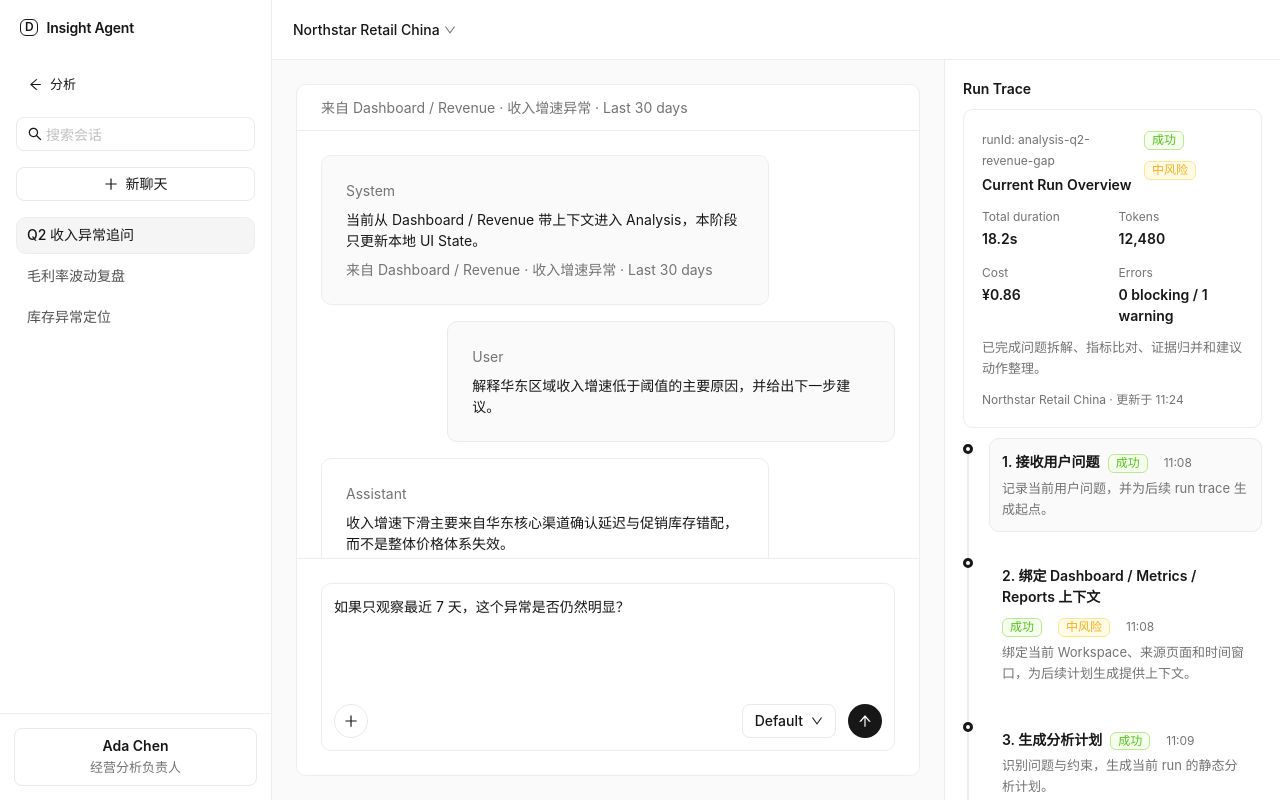
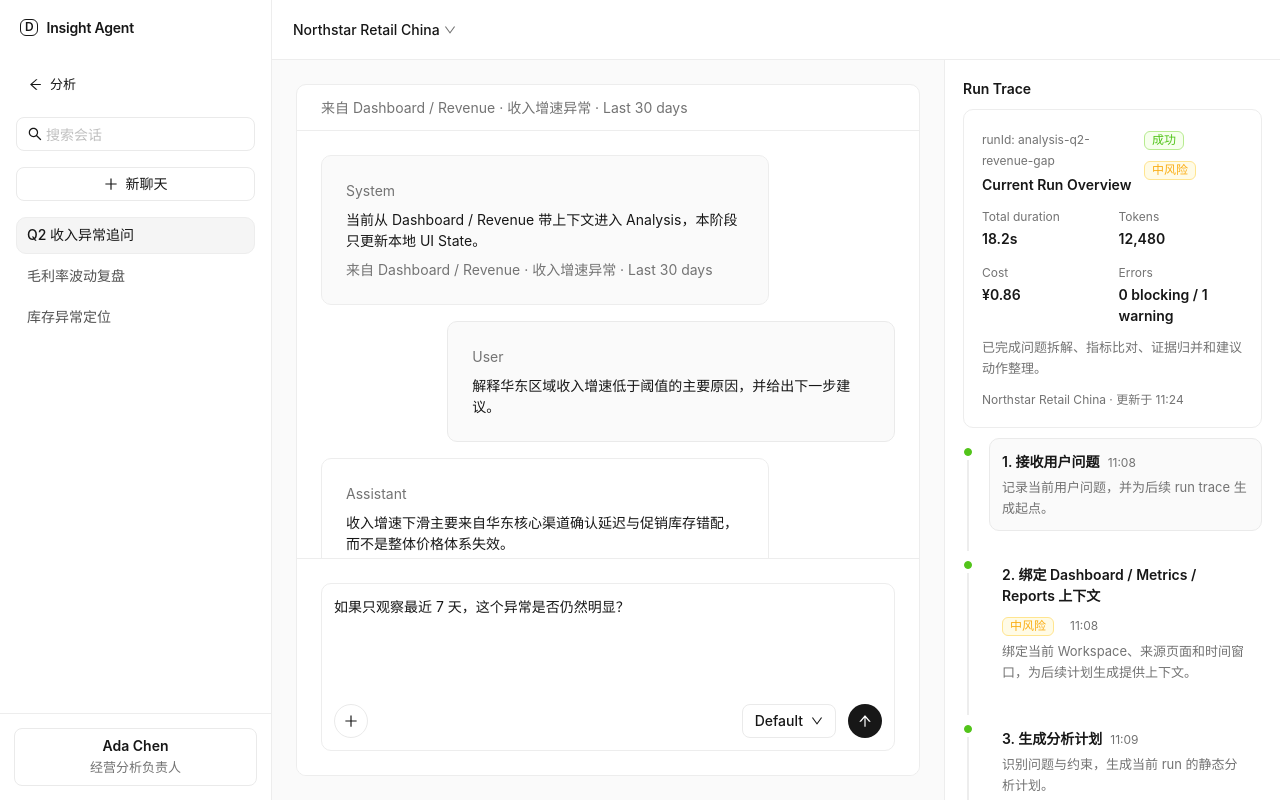
Before and after one commit to arveno/insight-agent-platform, a React (Vite) app in the folder apps/web/: page / in a window 1280 px wide. Both pictures are taken after a click on the button "分析". Built offline with nearby package versions, Linux system fonts and the light colour scheme.

Commit message:
fix: refine analysis run trace drawer interaction

```diff
--- a/apps/web/src/app/layout/RunTraceDetailDrawer.tsx
+++ b/apps/web/src/app/layout/RunTraceDetailDrawer.tsx
@@ -1,4 +1,4 @@
-import type { ReactNode } from "react";
+import { useEffect, type ReactNode } from "react";
 import { Button, Descriptions, Divider, Space, Typography } from "antd";
 
 import type { AnalysisRunTraceEventViewModel } from "../../features/agent-analysis/models";
@@ -32,6 +32,7 @@ export function RunTraceDetailDrawer({
   open
 }: RunTraceDetailDrawerProps) {
   const { t } = useI18n();
+  const drawerRootClassName = "analysis-run-trace-detail-drawer";
   const drawerContainer =
     typeof document === "undefined" ? undefined : () => document.querySelector("main") ?? document.body;
   const resourceItems = [
@@ -65,6 +66,34 @@ export function RunTraceDetailDrawer({
       : null
   ].filter((item): item is NonNullable<typeof item> => item !== null);
 
+  useEffect(() => {
+    if (!open || typeof document === "undefined") {
+      return undefined;
+    }
+
+    const handleDocumentMouseDown = (mouseEvent: MouseEvent) => {
+      if (!(mouseEvent.target instanceof Element)) {
+        return;
+      }
+
+      if (mouseEvent.target.closest(`.${drawerRootClassName}`)) {
+        return;
+      }
+
+      if (mouseEvent.target.closest("[data-trace-timeline-trigger='true']")) {
+        return;
+      }
+
+      onClose();
+    };
+
+    document.addEventListener("mousedown", handleDocumentMouseDown);
+
+    return () => {
+      document.removeEventListener("mousedown", handleDocumentMouseDown);
+    };
+  }, [drawerRootClassName, onClose, open]);
+
   return (
     <AppDrawer
       destroyOnHidden={false}
@@ -78,6 +107,7 @@ export function RunTraceDetailDrawer({
       onClose={onClose}
       open={open}
       placement="right"
+      rootClassName={drawerRootClassName}
       rootStyle={{
         position: "absolute"
       }}
--- a/apps/web/src/shared/ui/trace/TraceTimeline.tsx
+++ b/apps/web/src/shared/ui/trace/TraceTimeline.tsx
@@ -1,9 +1,9 @@
-import type { ReactNode } from "react";
+import type { CSSProperties, ReactNode } from "react";
 import { Space, Timeline, Typography, theme } from "antd";
 
 import { shellTypographyStyles } from "../../theme";
 import { EmptyState, type EmptyStateProps } from "../feedback";
-import { RiskBadge, type RiskBadgeProps, StatusTag, type StatusTagProps } from "../status";
+import { RiskBadge, type RiskBadgeProps, type StatusTagProps } from "../status";
 
 export type TraceTimelineItem = {
   ariaLabel?: string;
@@ -30,6 +30,16 @@ export type TraceTimelineProps = {
  */
 export function TraceTimeline({ empty, items }: TraceTimelineProps) {
   const { token } = theme.useToken();
+  const itemContainerStyle: CSSProperties = {
+    border: `1px solid transparent`,
+    borderRadius: token.borderRadiusLG,
+    color: token.colorText,
+    display: "block",
+    minHeight: 76,
+    padding: token.paddingSM,
+    textAlign: "left",
+    width: "100%"
+  };
 
   if (items.length === 0) {
     return <EmptyState {...empty} />;
@@ -42,26 +52,39 @@ export function TraceTimeline({ empty, items }: TraceTimelineProps) {
           <button
             aria-label={item.ariaLabel}
             aria-pressed={item.selected}
+            data-trace-timeline-trigger="true"
             onClick={item.onClick}
             style={{
+              ...itemContainerStyle,
               background: item.selected ? token.colorFillAlter : "transparent",
-              border: `1px solid ${item.selected ? token.colorPrimaryBorder : "transparent"}`,
-              borderRadius: token.borderRadiusLG,
-              color: token.colorText,
-              cursor: "pointer",
-              display: "block",
-              padding: token.paddingSM,
-              textAlign: "left",
-              width: "100%"
+              borderColor: item.selected ? token.colorPrimaryBorder : "transparent",
+              cursor: "pointer"
             }}
             type="button"
           >
+            <TraceTimelineContent item={item} />
+          </button>
+        ) : (
+          <div
+            style={{
+              ...itemContainerStyle,
+              background: "transparent"
+            }}
+          >
+            <TraceTimelineContent item={item} />
+          </div>
+        ),
+        dot: <TraceStatusDot status={item.status} />
+      }))}
+    />
+  );
+}
+
+function TraceTimelineContent({ item }: { item: TraceTimelineItem }) {
+  return (
     <Space direction="vertical" size={4} style={{ width: "100%" }}>
       <Space wrap>
-                <Typography.Text style={shellTypographyStyles.cardTitle}>
-                  {item.title}
-                </Typography.Text>
-                {item.status ? <StatusTag {...item.status} /> : null}
+        <Typography.Text style={shellTypographyStyles.cardTitle}>{item.title}</Typography.Text>
         {item.risk ? <RiskBadge {...item.risk} /> : null}
         {item.timestampText ? (
           <Typography.Text type="secondary" style={shellTypographyStyles.meta}>
@@ -75,29 +98,46 @@ export function TraceTimeline({ empty, items }: TraceTimelineProps) {
         </Typography.Text>
       ) : null}
     </Space>
-          </button>
-        ) : (
-          <Space direction="vertical" size={4}>
-            <Space wrap>
-              <Typography.Text style={shellTypographyStyles.cardTitle}>
-                {item.title}
-              </Typography.Text>
-              {item.status ? <StatusTag {...item.status} /> : null}
-              {item.risk ? <RiskBadge {...item.risk} /> : null}
-              {item.timestampText ? (
-                <Typography.Text type="secondary" style={shellTypographyStyles.meta}>
-                  {item.timestampText}
-                </Typography.Text>
-              ) : null}
-            </Space>
-            {item.description ? (
-              <Typography.Text type="secondary" style={shellTypographyStyles.cardDescription}>
-                {item.description}
-              </Typography.Text>
-            ) : null}
-          </Space>
-        )
-      }))}
+  );
+}
+
+function TraceStatusDot({ status }: { status?: StatusTagProps }) {
+  const { token } = theme.useToken();
+  const backgroundColor = getTraceStatusDotColor(status?.tone, token);
+  const tone = status?.tone ?? "default";
+
+  return (
+    <span
+      aria-hidden="true"
+      data-trace-status-dot={tone}
+      style={{
+        backgroundColor,
+        border: `1px solid ${backgroundColor}`,
+        borderRadius: "50%",
+        display: "inline-block",
+        height: 8,
+        transform: "translateY(2px)",
+        width: 8
+      }}
     />
   );
 }
+
+function getTraceStatusDotColor(
+  tone: StatusTagProps["tone"] | undefined,
+  token: ReturnType<typeof theme.useToken>["token"]
+) {
+  switch (tone) {
+    case "success":
+      return token.colorSuccess;
+    case "processing":
+      return token.colorInfo;
+    case "warning":
+      return token.colorWarning;
+    case "error":
+      return token.colorError;
+    case "default":
+    default:
+      return token.colorTextQuaternary;
+  }
+}
```
Also changed, not shown: 2 other files (tests, documents, lock files or other folders). Lines whose indentation alone changed are shown as unchanged.
